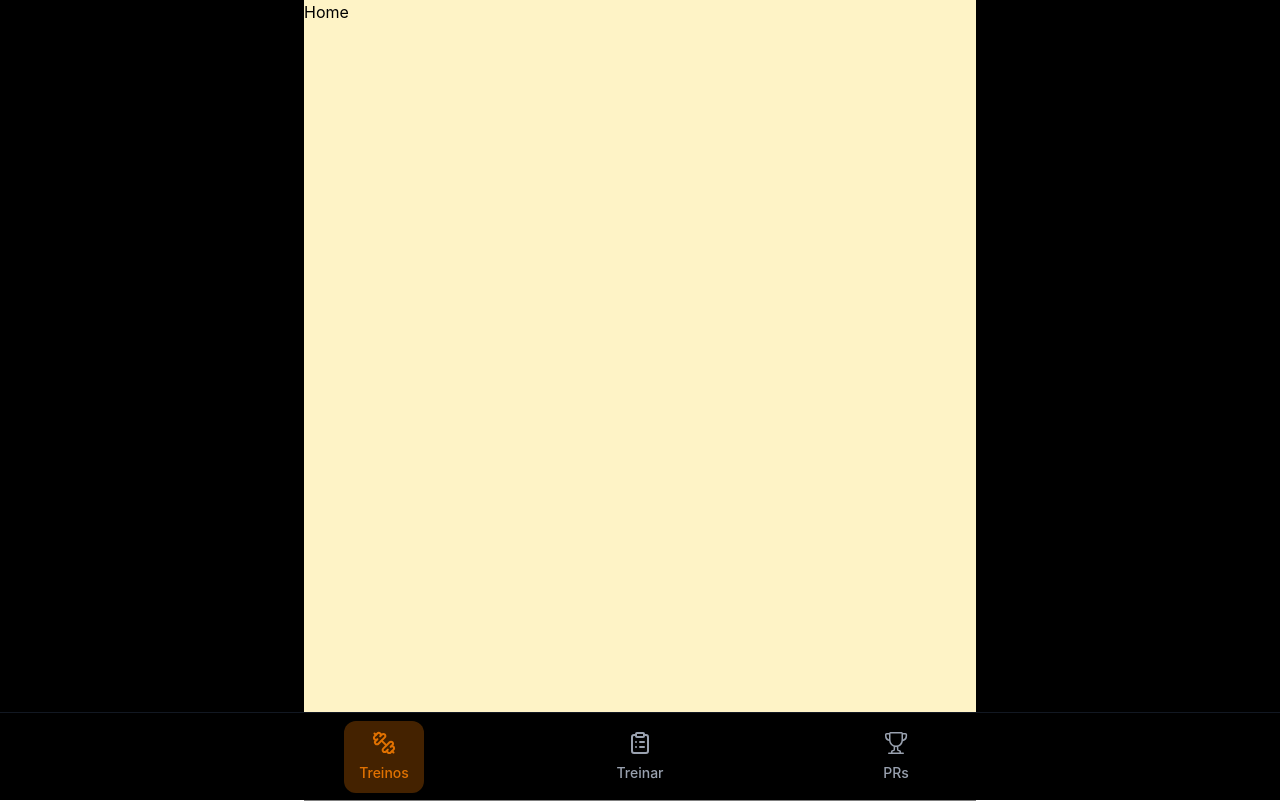
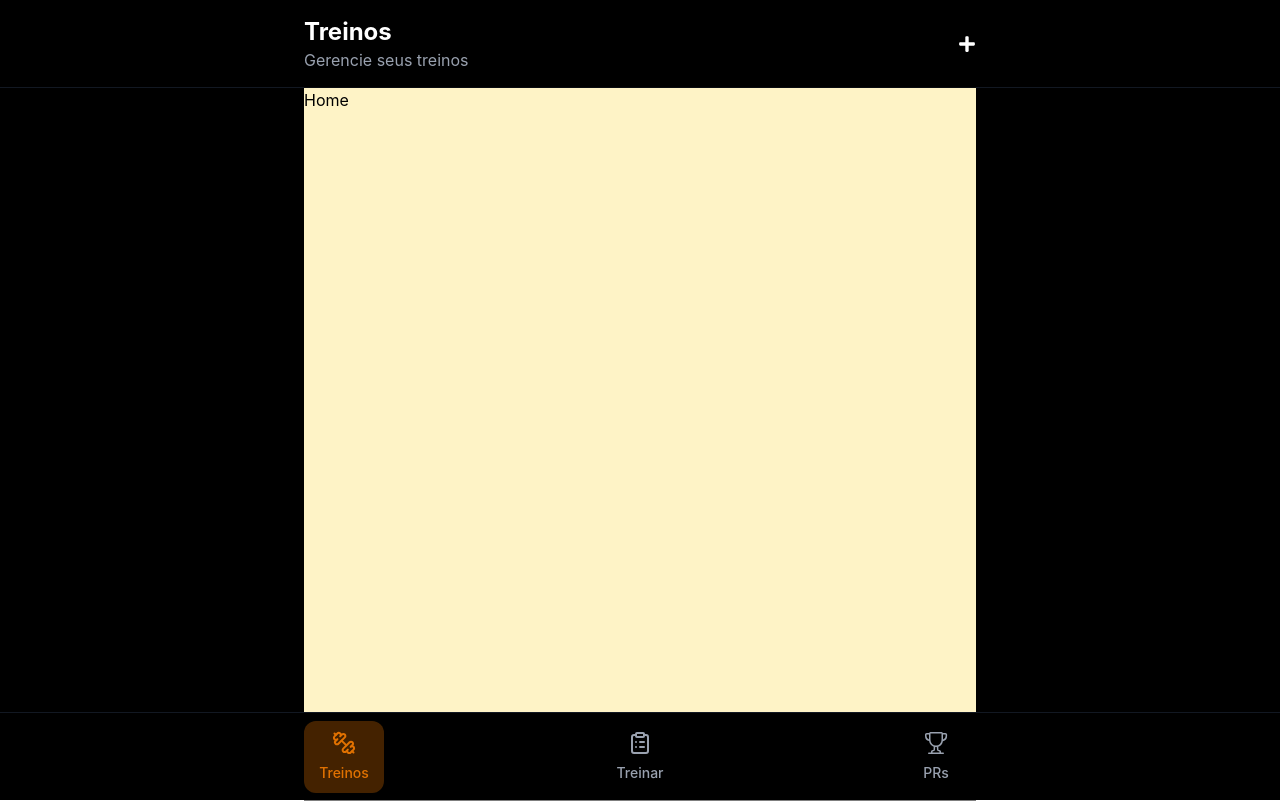
Before and after one commit to MariaJuliaAS/my_workouts_frontend, a React (Vite) app: page / in a window 1280 px wide. Built offline with nearby package versions, Linux system fonts and the light colour scheme.

Commit message:
feat: adiciona header (incompleto)

```diff
--- /dev/null
+++ b/src/components/header/index.tsx
@@ -0,0 +1,17 @@
+import { FaPlus } from "react-icons/fa";
+
+export function Header() {
+    return (
+        <div className="w-full h-22 border-b border-gray-800/60">
+            <nav className="w-full h-22 bg-black/50 text-white max-w-2xl mx-auto flex items-center justify-between sm:px-0 px-10" >
+                <div>
+                    <p className="font-bold text-2xl">Treinos</p>
+                    <span className="text-gray-400">Gerencie seus treinos</span>
+                </div>
+                <button>
+                    <FaPlus size={18} />
+                </button>
+            </nav>
+        </div>
+    )
+}
--- a/src/components/nav/index.tsx
+++ b/src/components/nav/index.tsx
@@ -10,7 +10,7 @@ function itemClass(isActive: boolean) {
 export function Nav() {
     return (
         <div className="w-full h-22 border-t border-gray-800/60">
-            <nav className="w-full h-22 bg-black/50 text-white max-w-2xl mx-auto flex items-center justify-between px-10" >
+            <nav className="w-full h-22 bg-black/50 text-white max-w-2xl mx-auto flex items-center justify-between sm:px-0 px-10" >
                 <NavLink to="/" className={({ isActive }) => itemClass(isActive)}>
                     <LuDumbbell size={24} className="" />
                     <p className="text-sm font-medium">Treinos</p>
--- a/src/layouts/MainLayout.tsx
+++ b/src/layouts/MainLayout.tsx
@@ -1,9 +1,12 @@
 import { Outlet } from "react-router-dom";
 import { Nav } from "../components/nav";
+import { Header } from "../components/header";
 
 export function MainLayout() {
     return (
         <div className="w-full bg-black h-screen flex flex-col items-center">
+            <Header />
+
             <main className="max-w-2xl bg-amber-100 w-full flex-1">
                 <Outlet />
             </main>
```
